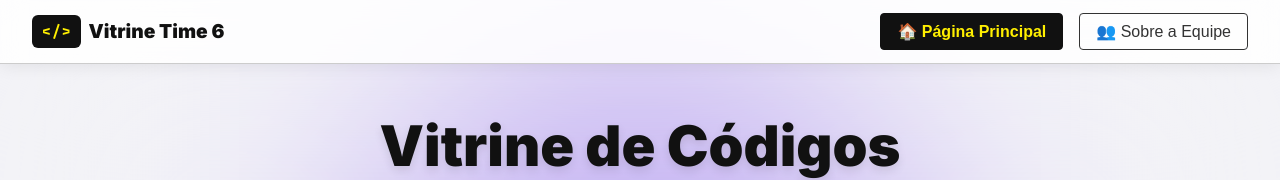
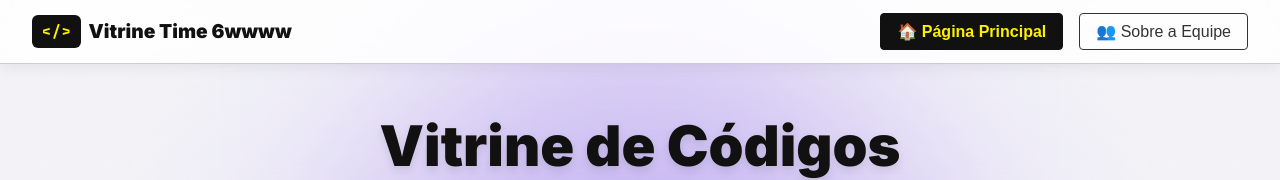
Before and after one commit to VicCAlq/2c-front-projeto-01, a React (Vite) app: page / in a window 1280 px wide. Shown: the top 180 px of the page. Built offline with nearby package versions, Linux system fonts and the light colour scheme.

Commit message:
alteraçao da lista

```diff
--- a/src/App.jsx
+++ b/src/App.jsx
@@ -44,7 +44,7 @@ const equipe = [
     nome: "Walleysson Ferreira",
     foto: "https://ui-avatars.com/api/?name=Walleysson+Ferreira&background=e74c3c&color=fff",
     corTema: "#e74c3c",
-    descricao: "Desenvolveu o componente Conteúdo e lista de equipe",
+    descricao: "Desenvolveu o componente Card e Cabeçalho",
     codigos: { facil: ``, dificil: ``, ajudou: ``, naoAjudou: `` }
   }
 ];
--- a/src/components/Cabecalho.jsx
+++ b/src/components/Cabecalho.jsx
@@ -5,7 +5,7 @@ export default function Cabecalho({ setPagina, paginaAtual }) {
     <header className="cabecalho">
       <div className="cabecalho-logo">
         <span className="cabecalho-logo-icon">{'</>'}</span>
-        <span className="cabecalho-logo-texto">Vitrine  Time 6</span>
+        <span className="cabecalho-logo-texto">Vitrine  Time 6wwww</span>
       </div>
 
       <nav className="cabecalho-nav">
```
